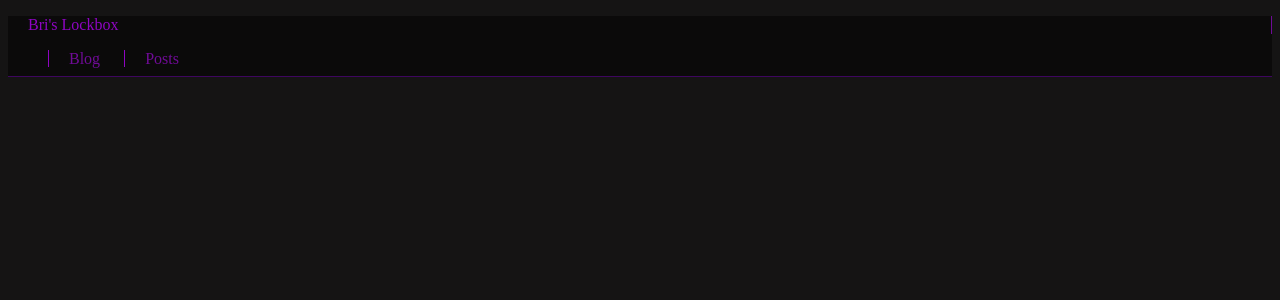
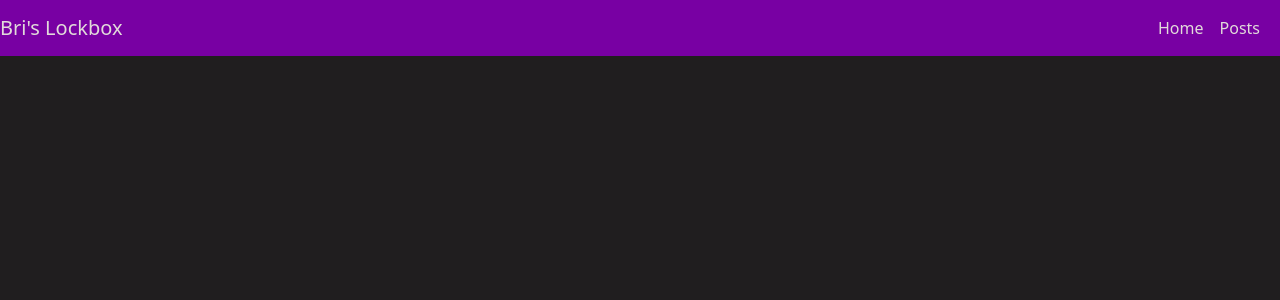
Before and after one commit to AubreezeyM/lockbox, a Django app: page / in a window 1280 px wide. Shown: the top 300 px of the page. Run offline with Django 5.2, Linux system fonts and the light colour scheme; data that the repository does not hold is empty; some libraries are stand-ins or nearby versions.

Commit message:
adjusted css styling, redone PostListView template and styling

```diff
--- /dev/null
+++ b/blog/static/css/style.css
@@ -0,0 +1,47 @@
+/* color pallete, generated from coolors.co
+   a great name, honestly.
+
+--grape: hsla(284, 100%, 32%, 1);
+--periwinkle: hsla(246, 73%, 81%, 1);
+--timberwolf: hsla(0, 12%, 87%, 1);
+--jade: hsla(150, 65%, 40%, 1);
+--raisin-black: hsla(330, 3%, 12%, 1); */
+
+
+body {
+    background-color: hsla(330, 3%, 12%, 1);
+    color: hsla(0, 12%, 87%, 1);
+}
+
+/* Bootstrap5 overrides */
+.navbar {
+    background-color: hsla(284, 100%, 32%, 1);
+    border-bottom: 1px;
+    border-color: white;
+}
+
+.navbar-brand {
+    color: hsla(0, 12%, 87%, 1);
+}
+
+.nav-link {
+    color: hsla(0, 12%, 87%, 1);
+}
+
+.list-group {
+    background-color: hsla(330, 3%, 12%, 1);
+}
+
+.list-group-item {
+    background-color: hsla(150, 65%, 40%, 1);
+    padding-bottom: 10px;
+    border-color: black;
+}
+
+.list-group-item>a {
+    color: hsla(0, 12%, 87%, 1);
+}
+
+.list-group-item>small {
+    justify-self: right;
+}
--- a/blog/templates/base.html
+++ b/blog/templates/base.html
@@ -1,59 +1,47 @@
 <!DOCTYPE html>
 <html>
+{% load static %}
 
 <head>
-    <title>Bri's Lockbox</title>
+    <title>{% block title %}Bri's Lockbox{% endblock %}</title>
     <meta charset="utf-8">
     <meta name="viewport" content="width=device-width, initial-scale=1">
 
-    <nav class="navbar">
-        <div class="navbar-text">
-            <p>Bri's Lockbox</p>
-        </div>
-        <ul class="navbar-links">
-            <li class="navbar-link" id="blog-link"><a href="blog/">Blog</a></li>
-            <li class="navbar-link" id="posts-list-link"><a href="posts/">Posts</a></li>
-        </ul>
-    </nav>
+    {% load django_bootstrap5 %}
+    {% bootstrap_css %}
+    {% bootstrap_javascript %}
 
-    <style>
-        body {
-            background-color: rgb(21, 20, 20);
-            color: white;
-        }
-
-        .navbar {
-            width: 100%;
-            height: 60px;
-            background-color: rgb(11, 10, 10);
-            border-bottom: 1px solid rgb(62, 6, 95);
-        }
-
-        .navbar-links li {
-            list-style: none;
-            display: inline;
-        }
-
-        .navbar-links li a {
-            color: rgb(112, 11, 151);
-            text-decoration: none;
-            padding-left: 20px;
-            padding-right: 20px;
-            border-left: 1px solid rgb(142, 5, 194);
-        }
-
-        .navbar-text p {
-            color: rgb(142, 5, 194);
-            border-right: 1px solid rgb(112, 11, 151);
-            padding-left: 20px;
-            padding-right: 20px;
-        }
-    </style>
+    <link rel="stylesheet" href="{% static 'css/style.css' %}">
 </head>
 
 <body>
+    {% block navbar %}
+    <nav class="navbar navbar-expand-lg navbar-dark">
+        <a class="navbar-brand" href="#">Bri's Lockbox</a>
+        <button class="navbar-toggler" type="button" data-bs-toggle="collapse" data-bs-target="#navbarLinks"
+            aria-controls="navbarLinks" aria-expanded="false" aria-label="Toggle Navbar">
+            <span class="navbar-toggler-icon"></span>
+        </button>
+        <div class="container-fluid">
+            <div class="collapse navbar-collapse" id="navbarLinks">
+                <ul class="navbar-nav ms-auto">
+                    <li class="nav-item">
+                        <a class="nav-link" href="#">Home</a>
+                    </li>
+                    <li class="nav-item">
+                        <a class="nav-link" href="/">Posts</a>
+                    </li>
+                </ul>
+            </div>
+        </div>
+    </nav>
+    {% endblock %}
+
     {% block content %}
     <p>Hello world! This is the base html template.</p>
+    <br /><br />
+    <p>If you're seeing this, chances are something's borked. Let me know, lol.</p>
+
     {% endblock %}
 </body>
 
--- a/blog/templates/post_list.html
+++ b/blog/templates/post_list.html
@@ -1,11 +1,15 @@
 {% extends 'base.html' %}
 
 {% block content %}
-<ul>
-    {% for post in post_list %}
-    <li>
-        <p>{{post.id}}: {{ post.title }}</p>
-    </li>
-    {% endfor %}
-</ul>
+<div class="container-fluid" id="post-list-container">
+    <ul class="list-group list-group-flush">
+        {% for post in post_list %}
+        <a href="{{ post.id }}/"
+            class="list-group-item list-group-item-action d-flex justify-content-between align-items-center">
+            <span>{{ post.title }}</span>
+            <small>{{ post.modified_time }}</small>
+        </a>
+        {% endfor %}
+    </ul>
+</div>
 {% endblock %}
--- a/lockbox/settings.py
+++ b/lockbox/settings.py
@@ -37,6 +37,7 @@ INSTALLED_APPS = [
     'django.contrib.sessions',
     'django.contrib.messages',
     'django.contrib.staticfiles',
+    'django_bootstrap5',
     'blog',
 ]
 
@@ -119,6 +120,9 @@ USE_TZ = True
 # https://docs.djangoproject.com/en/5.2/howto/static-files/
 
 STATIC_URL = 'static/'
+STATICFILES_DIRS = [
+    BASE_DIR / 'static/',
+]
 
 # Default primary key field type
 # https://docs.djangoproject.com/en/5.2/ref/settings/#default-auto-field
```
